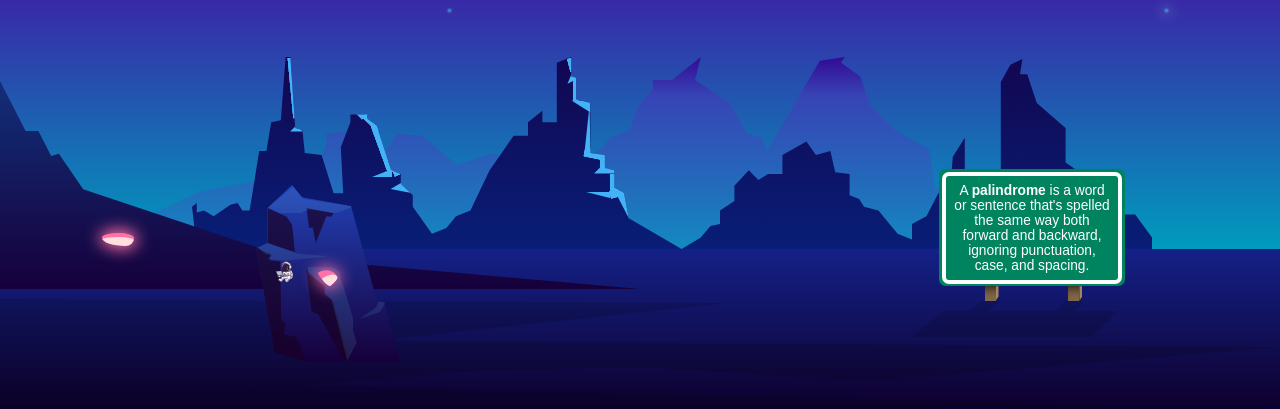
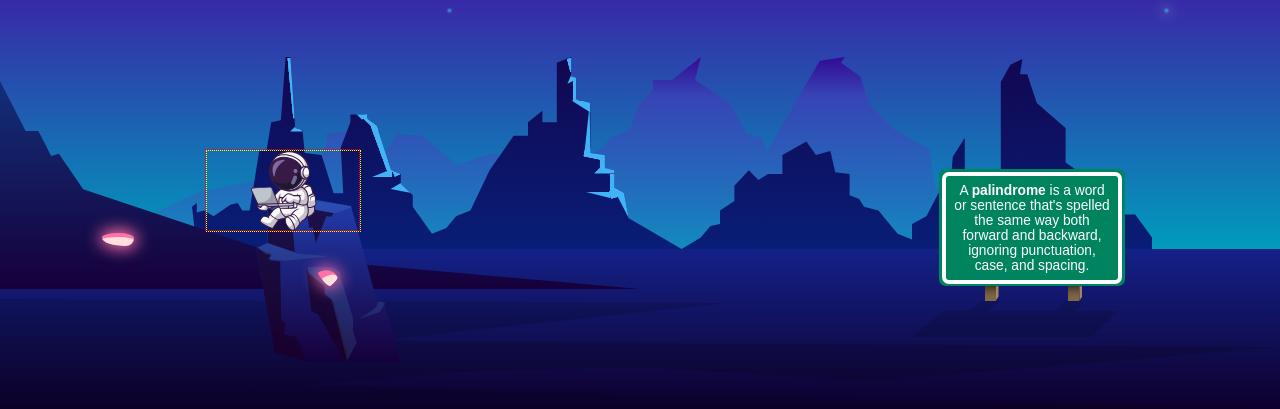
Before and after one commit to bruno-m-c/Palindrome-checker, a plain HTML site: page index.html in a window 1280 px wide. Shown: the part 391-800 px from the top of the page. Drawn offline with Linux system fonts and the light colour scheme.

Commit message:
working on astronault1 sitting on mnt4 still

```diff
--- a/index.html
+++ b/index.html
@@ -57,8 +57,8 @@
             </div>
             <div class="SignShadow"></div>
         </div>
-        <div class="MNT4">
-            <svg width="103" height="100" viewBox="0 0 103 125" fill="none" xmlns="http://www.w3.org/2000/svg">
+        <div class="CONT4">
+            <svg class="astronault1" width="100" height="100" viewBox="0 0 103 125" fill="none" xmlns="http://www.w3.org/2000/svg">
                 <path d="M57.3407 104.457C56.9388 104.464 56.5052 104.491 56.0458 104.537C51.126 105.022 43.4942 107.546 43.4942 107.546L34.8143 120.166C34.5779 120.508 34.2348 120.761 33.8388 120.887C33.4428 121.012 33.0164 121.003 32.6264 120.86C25.9166 118.377 20.0288 115.223 15.1108 111.271C14.804 111.025 14.583 110.688 14.4794 110.309C14.3758 109.93 14.3951 109.527 14.5344 109.159C14.642 108.878 14.7679 108.562 14.9121 108.222C15.7199 106.346 17.1295 103.78 19.1616 102.567C22.5668 100.537 27.1342 103.281 27.1342 103.281C27.1342 103.281 33.235 94.3296 35.2372 92.0983C37.2393 89.8671 43.9728 87.1223 43.9728 87.1223L56.0051 95.628C56.0051 95.628 62.0706 104.381 57.3407 104.457Z" fill="#F8F8F8"/>
                 <path d="M99.6366 92.6397C99.6221 94.1273 99.1061 95.5665 98.172 96.7244C95.9801 99.4482 91.218 103.809 83.5816 103.136C81.8331 102.983 80.2952 101.773 78.945 99.8483C71.794 89.6717 69.8512 59.4902 69.8512 59.4902L79.7483 51.3667C79.7483 51.3667 89.4167 51.7074 92.9652 54.8839C94.5142 56.2708 96.0613 60.8704 97.2763 66.9917C97.8804 70.0352 98.4047 73.4564 98.803 77.0468C99.1209 79.9045 99.3589 82.8663 99.4986 85.8294C99.6089 88.1156 99.6536 90.4017 99.6366 92.6397Z" fill="#F8F8F8"/>
                 <path d="M85.1484 104.031C84.6162 104.031 84.0697 104.007 83.5088 103.958C78.5413 103.52 74.5977 95.8314 71.7869 81.1053C69.7414 70.3888 69.0345 59.6505 69.0278 59.5434C69.0192 59.4343 69.0324 59.3247 69.0665 59.2208C69.1007 59.1169 69.1552 59.0208 69.2268 58.9381C69.2984 58.8555 69.3857 58.7879 69.4837 58.7393C69.5817 58.6906 69.6884 58.662 69.7975 58.655C69.9067 58.648 70.0161 58.6627 70.1195 58.6984C70.2229 58.7341 70.3182 58.7899 70.3998 58.8627C70.4814 58.9356 70.5477 59.0239 70.5949 59.1226C70.6421 59.2212 70.6692 59.3283 70.6746 59.4375C70.6813 59.5438 71.3828 70.1915 73.4099 80.8088C75.9908 94.3222 79.6286 101.96 83.654 102.314C90.9291 102.954 95.4697 98.7632 97.529 96.2078C98.3455 95.1937 98.797 93.9344 98.811 92.6326C98.9525 75.8457 95.4117 58.1833 92.4133 55.4988C89.1309 52.5594 79.8139 52.1946 79.7201 52.1915C79.5014 52.1838 79.2947 52.0895 79.1455 51.9294C78.9963 51.7693 78.9167 51.5564 78.9244 51.3377C78.9321 51.119 79.0264 50.9123 79.1865 50.763C79.3466 50.6138 79.5594 50.5343 79.7782 50.542C80.1854 50.5563 89.7873 50.9323 93.514 54.2695C97.2232 57.5907 100.599 76.2413 100.461 92.6464C100.444 94.3208 99.8637 95.9407 98.8141 97.2455C96.7066 99.8586 92.232 104.03 85.1484 104.031Z" fill="#371A45"/>
@@ -162,6 +162,8 @@
                 <path d="M83.8692 51.7561C83.8692 51.7561 79.1763 53.9168 85.7553 61.0803C83.3914 58.6601 80.9387 56.7754 78.3279 55.8399L81.9608 51.5288" fill="#371A45"/>
                 </g>
             </svg>
+        </div>
+        <div class="MNT4">
             <div class="Shadow s1"></div>
             <div class="Shadow s2"></div>
             <div class="Shadow s3"></div>
--- a/styles.css
+++ b/styles.css
@@ -380,13 +380,31 @@ input {
   transform: rotate(86deg);
 }
 
+.CONT4 {
+  display: flex;
+  position: absolute;
+  bottom: 22.2%;
+  left: 16%;
+  width: 12%;
+  height: 10%;
+  z-index: 11;
+  border: thin dotted red;
+}
+
+.astronault1 {
+  position: absolute;
+  width: 100%;
+  height: 100%;
+  border: thin dotted yellow;
+}
+
 .MNT4 {
   clip-path: polygon(100% 100%, 33% 100%, 13% 95%, 0% 36%, 8% 33%, 8% 13%, 25% 0%, 32% 7%, 66% 12%, 84% 66%, 89% 66%);
   background: linear-gradient(0deg, #16003B 0%, #2242B8 100%);
   width: 16%;
   max-width: 9em;
   height: 22%;
-  max-height: 15em;
+  max-height: 17em;
   position: absolute;
   z-index: 10;
   bottom: 6%;
@@ -568,14 +586,6 @@ input {
   opacity: 0.15;
   width: 100%;
   height: 50%;
-  z-index: 11;
-}
-
-svg {
-  position: absolute;
-  bottom: 22%;
-  left: 14%;
-  width: 12%;
   z-index: 11;
 }
 
@@ -817,4 +827,9 @@ input {
   left: 41.5%;
   transform: rotate(90deg);
 }
+.CONT4 {
+  bottom: 22.5%;
+  left: 17%;
+  max-height: 70px;
 }
+}
```
